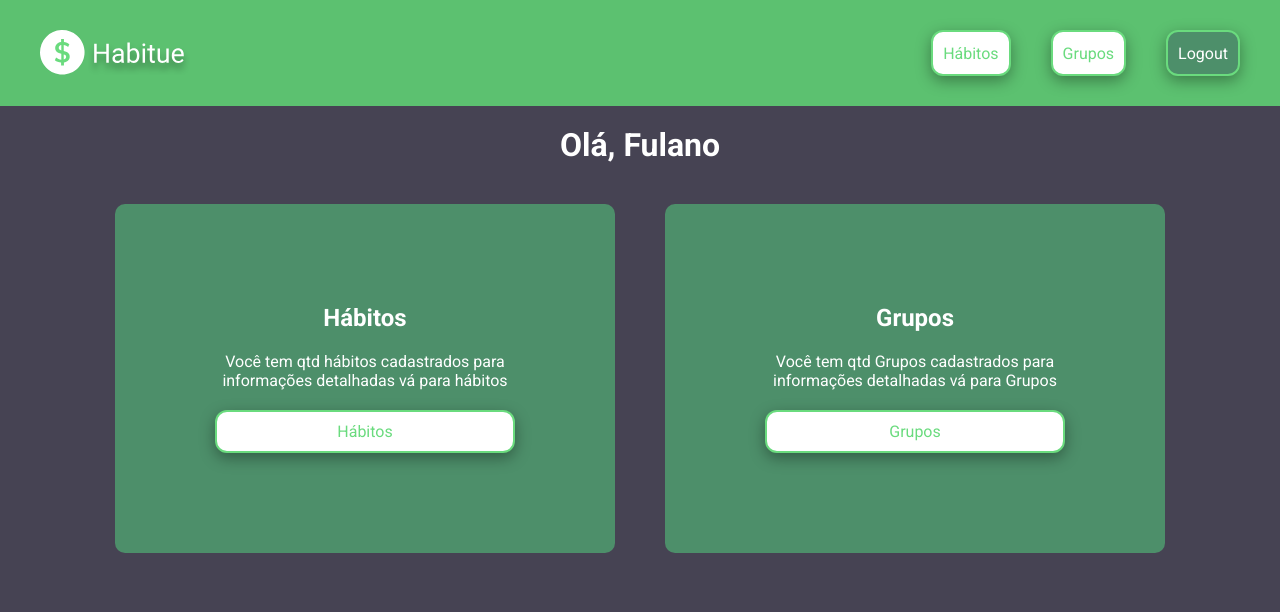
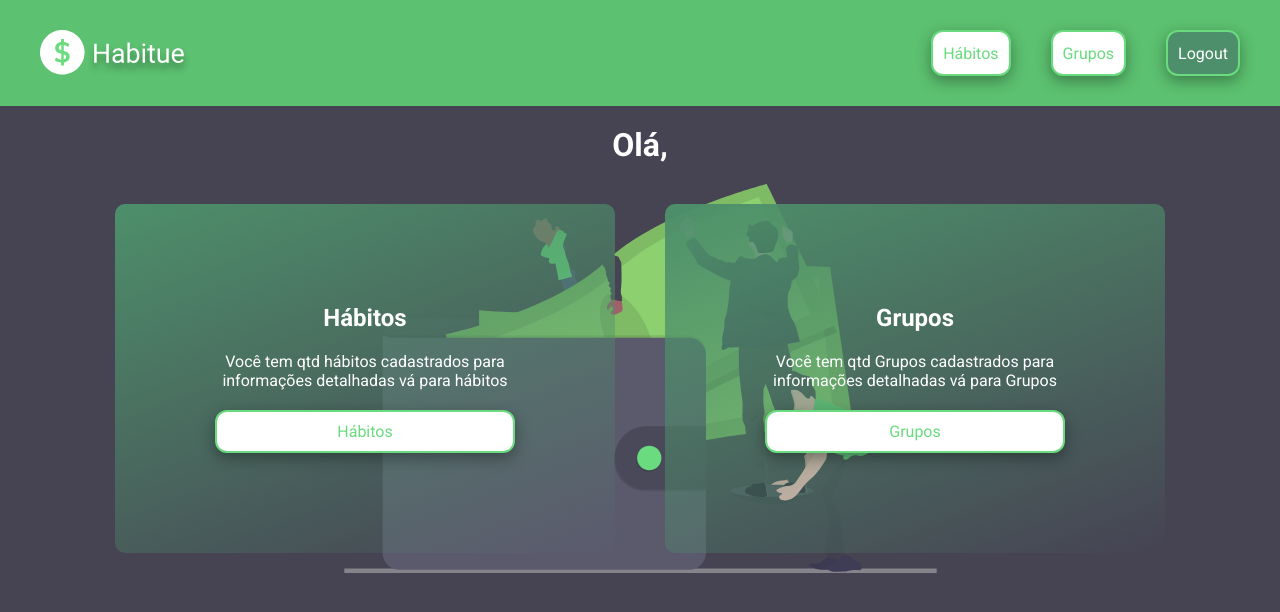
Before and after one commit to LucasRocha2308/Habitue, a React (Create React App) app: page /dashboard in a window 1280 px wide. Shown: the top 612 px of the page. Built offline with nearby package versions, Linux system fonts and the light colour scheme; sample sign-in values are in the browser's storage.

Commit message:
feature: adicionando funcionalidades na tela de dashboard

```diff
--- a/src/components/Card/index.js
+++ b/src/components/Card/index.js
@@ -1,12 +1,12 @@
 import { ButtonWhite } from "../Button/index";
 import { DivCard } from "./styles";
 
-const Card = ({ valueTitle, valueDescription, textButton }) => {
+const Card = ({ valueTitle, valueDescription, textButton, handleClick }) => {
   return (
     <DivCard>
       <h2>{valueTitle}</h2>
       <p>{valueDescription}</p>
-      <ButtonWhite>{textButton}</ButtonWhite>
+      <ButtonWhite onClick={handleClick}>{textButton}</ButtonWhite>
     </DivCard>
   );
 };
--- a/src/components/Card/styles.js
+++ b/src/components/Card/styles.js
@@ -1,7 +1,11 @@
 import styled from "styled-components";
 
 export const DivCard = styled.div`
-  background-color: var(--dark-green);
+  background-image: linear-gradient(
+    160deg,
+    var(--dark-green) 0%,
+    transparent 100%
+  );
   display: flex;
   flex-direction: column;
   text-align: center;
--- a/src/pages/Dashboard/index.js
+++ b/src/pages/Dashboard/index.js
@@ -1,26 +1,40 @@
+import { useHistory } from "react-router-dom";
 import Card from "../../components/Card";
 import HeaderPages from "../../components/HeaderPages";
+import { useUser } from "../../providers/user";
 
-import { DivCards, StyledH1, Bo } from "./styles";
+import { DivCards, StyledH1, Container } from "./styles";
 
 const Dashboard = () => {
+  const { user } = useUser();
+
+  const history = useHistory();
+  const handleHabits = () => {
+    return history.push("/habit");
+  };
+  const handleGroups = () => {
+    return history.push("/group");
+  };
+  console.log(user);
   return (
-    <Bo>
+    <Container>
       <HeaderPages />
-      <StyledH1>Olá, Fulano</StyledH1>
+      <StyledH1>Olá, {user}</StyledH1>
       <DivCards>
         <Card
           valueTitle="Hábitos"
           valueDescription="Você tem qtd hábitos cadastrados para informações detalhadas vá para hábitos"
           textButton="Hábitos"
+          handleClick={handleHabits}
         />
         <Card
           valueTitle="Grupos"
           valueDescription="Você tem qtd Grupos cadastrados para informações detalhadas vá para Grupos"
           textButton="Grupos"
+          handleClick={handleGroups}
         />
       </DivCards>
-    </Bo>
+    </Container>
   );
 };
 
--- a/src/pages/Dashboard/styles.js
+++ b/src/pages/Dashboard/styles.js
@@ -1,8 +1,12 @@
 import styled from "styled-components";
-
+import backgroundDashboard from "../../images/backgroundDashboard.svg";
 export const DivCards = styled.div`
   display: flex;
   flex-direction: column;
+  background-image: url(${backgroundDashboard});
+  background-position: center;
+  background-size: contain;
+  background-repeat: no-repeat;
   @media only screen and (min-width: 768px) {
     flex-direction: row;
     gap: 20px;
@@ -10,7 +14,7 @@ export const DivCards = styled.div`
     justify-content: center;
   }
 `;
-export const Bo = styled.div`
+export const Container = styled.div`
   background-color: var(--gray);
   min-height: 100vh;
 `;
--- a/src/providers/auth/index.js
+++ b/src/providers/auth/index.js
@@ -13,11 +13,9 @@ export const AuthProvider = ({ children }) => {
     api
       .post("sessions/", userData)
       .then((response) => {
-        console.log(response);
         localStorage.setItem("@Habitue:token", response.data.access);
         const decodedToken = jwt_decode(response.data.access);
         setAuth(decodedToken);
-        console.log(jwt_decode(response.data.access));
         toast.success("Você foi Logado");
         history.push("/dashboard");
       })
--- a/src/providers/index.js
+++ b/src/providers/index.js
@@ -1,6 +1,11 @@
 import { AuthProvider } from "./auth";
+import { UserProvider } from "./user";
 const Providers = ({ children }) => {
-  return <AuthProvider>{children}</AuthProvider>;
+  return (
+    <AuthProvider>
+      <UserProvider>{children}</UserProvider>
+    </AuthProvider>
+  );
 };
 
 export default Providers;
--- /dev/null
+++ b/src/providers/user/index.js
@@ -0,0 +1,29 @@
+import { useEffect } from "react";
+import { createContext, useContext, useState } from "react";
+import api from "../../services/api";
+import { useAuth } from "../auth/index";
+
+const UserContext = createContext();
+
+export const UserProvider = ({ children }) => {
+  const { auth } = useAuth();
+  const id = localStorage.getItem("@Habitue:id") || auth.user_id;
+  const [user, setUser] = useState("");
+
+  useEffect(() => {
+    if (id) {
+      api.get(`users/${id}/`).then((response) => {
+        localStorage.setItem("@Habitue:id", id);
+        const currentUser = response.data.username;
+        setUser(currentUser);
+        console.log(currentUser);
+      });
+    }
+  }, [id]);
+  console.log("usuario", user);
+  return (
+    <UserContext.Provider value={{ user }}>{children}</UserContext.Provider>
+  );
+};
+
+export const useUser = () => useContext(UserContext);
```
Also changed, not shown: src/images/backgroundDashboard.svg (added).
